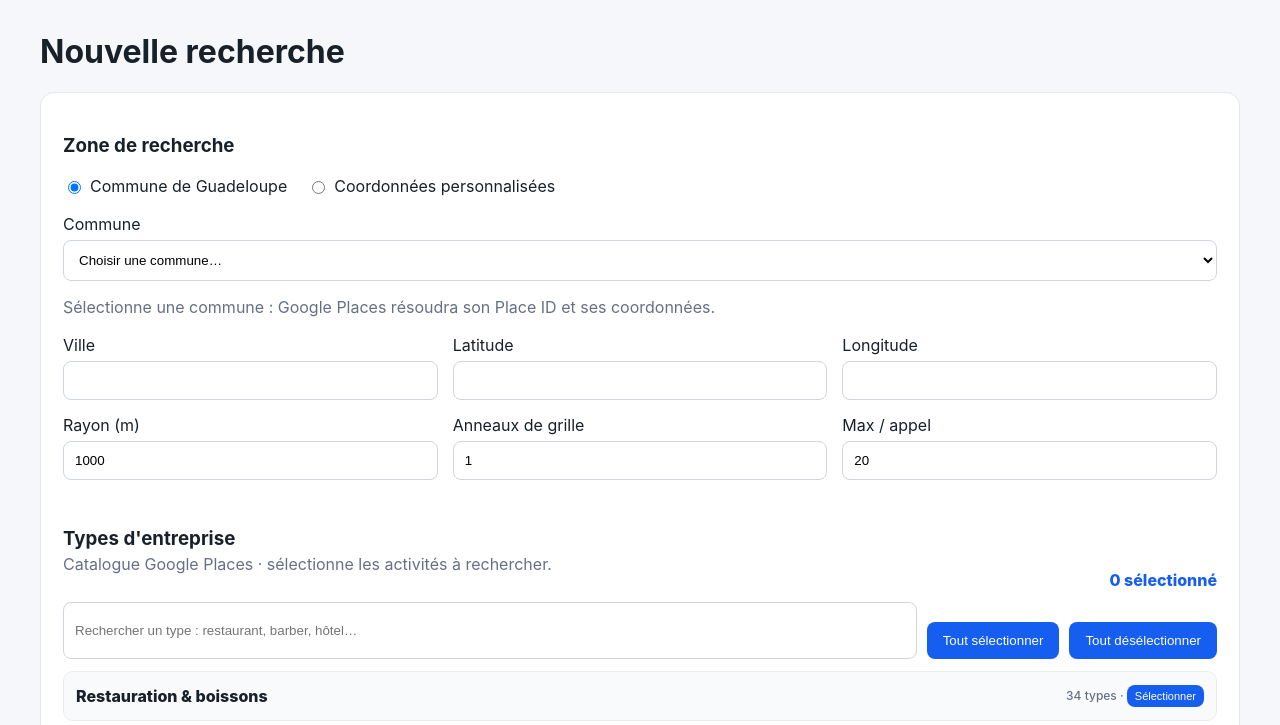
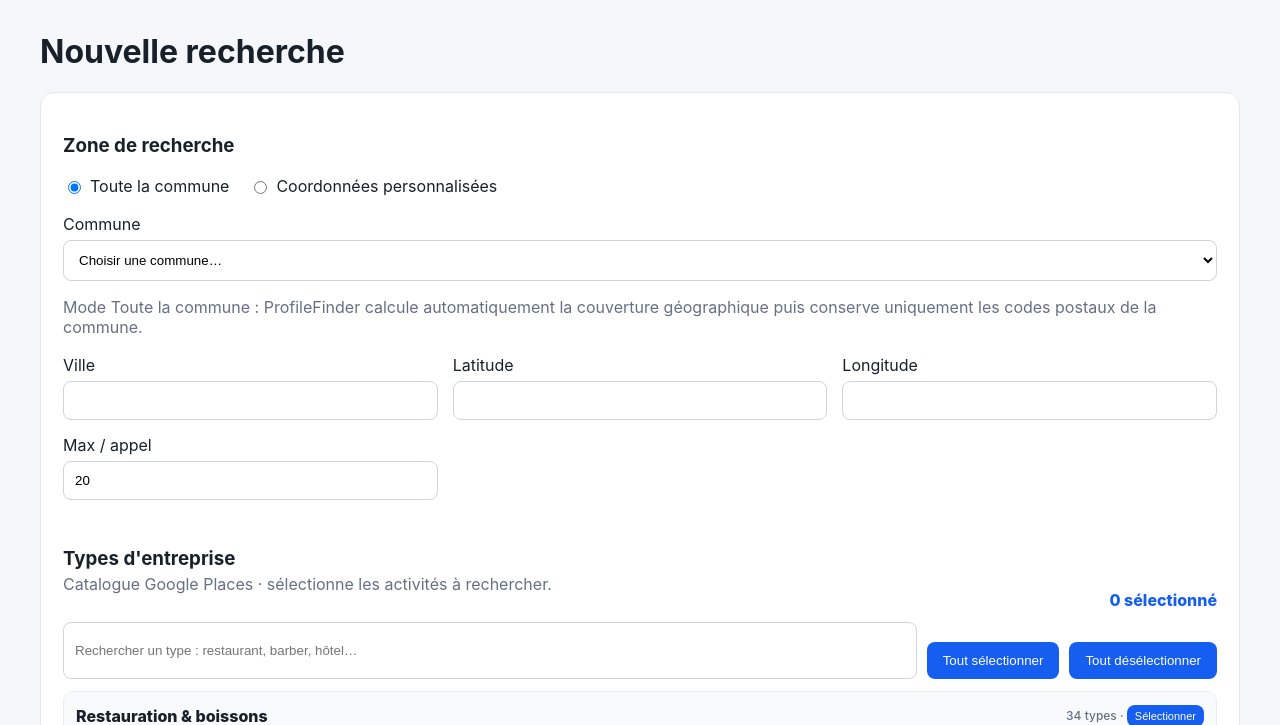
Before and after one commit to mopsoner/Profilefinder, a FastAPI app: page /search in a window 1280 px wide. Shown: the part 60-785 px from the top of the page. Run offline with FastAPI, Linux system fonts and the light colour scheme.

Commit message:
Make whole-commune search the default UI mode

```diff
--- a/app/templates/search.html
+++ b/app/templates/search.html
@@ -3,12 +3,12 @@
 <form method="post" class="panel" id="search-form">
 <h3>Zone de recherche</h3>
 <div class="mode-switch">
-<label><input type="radio" name="location_mode" value="commune" checked> Commune de Guadeloupe</label>
+<label><input type="radio" name="location_mode" value="commune" checked> Toute la commune</label>
 <label><input type="radio" name="location_mode" value="custom"> Coordonnées personnalisées</label>
 </div>
 <div id="commune-mode">
 <label>Commune<select id="commune-select"><option value="">Choisir une commune…</option>{% for c in communes %}<option value="{{c.code}}" data-name="{{c.name}}" data-place-id="{{c.google_place_id or ''}}" data-lat="{{c.latitude if c.latitude is defined and c.latitude is not none else ''}}" data-lng="{{c.longitude if c.longitude is defined and c.longitude is not none else ''}}" data-postal="{{(c.postal_codes or [])|join(',')}}">{{c.name}}{% if c.postal_codes %} ({{c.postal_codes|join(", ")}}){% endif %}{% if c.resolved %} ✓{% endif %}</option>{% endfor %}</select></label>
-<p class="muted" id="commune-info">Sélectionne une commune : Google Places résoudra son Place ID et ses coordonnées.</p>
+<p class="muted" id="commune-info">Mode Toute la commune : ProfileFinder calcule automatiquement la couverture géographique puis conserve uniquement les codes postaux de la commune.</p>
 </div>
 <input type="hidden" id="commune-code" name="commune_code" value="">
 <input type="hidden" id="postal-codes" name="postal_codes" value="">
@@ -16,8 +16,8 @@
 <label>Ville<input id="city" name="city" required></label>
 <label>Latitude<input id="latitude" name="latitude" type="number" step="any" required></label>
 <label>Longitude<input id="longitude" name="longitude" type="number" step="any" required></label>
-<label>Rayon (m)<input name="radius" type="number" value="1000"></label>
-<label>Anneaux de grille<input name="rings" type="number" min="0" max="5" value="1"></label>
+<label class="manual-zone">Rayon (m)<input name="radius" type="number" value="1000"></label>
+<label class="manual-zone">Anneaux de grille<input name="rings" type="number" min="0" max="12" value="1"></label>
 <label>Max / appel<input name="max_results" type="number" min="1" max="20" value="20"></label>
 </div>
 <div class="type-picker-head"><div><h3>Types d'entreprise</h3><p class="muted">Catalogue Google Places · sélectionne les activités à rechercher.</p></div><span id="type-count">0 sélectionné</span></div>
@@ -27,7 +27,7 @@
 <script>
 (function(){
 const radios=document.querySelectorAll('input[name="location_mode"]'), box=document.getElementById('commune-mode'), select=document.getElementById('commune-select'), city=document.getElementById('city'), lat=document.getElementById('latitude'), lng=document.getElementById('longitude'), info=document.getElementById('commune-info'), postal=document.getElementById('postal-codes'), communeCode=document.getElementById('commune-code');
-function mode(){const isCommune=document.querySelector('input[name="location_mode"]:checked').value==='commune';box.style.display=isCommune?'block':'none';city.readOnly=isCommune;lat.readOnly=isCommune;lng.readOnly=isCommune;if(!isCommune){city.value='';lat.value='';lng.value='';postal.value='';communeCode.value='';}}
+function mode(){const isCommune=document.querySelector('input[name="location_mode"]:checked').value==='commune';box.style.display=isCommune?'block':'none';document.querySelectorAll('.manual-zone').forEach(x=>x.style.display=isCommune?'none':'');city.readOnly=isCommune;lat.readOnly=isCommune;lng.readOnly=isCommune;if(!isCommune){city.value='';lat.value='';lng.value='';postal.value='';communeCode.value='';}}
 async function commune(){const o=select.options[select.selectedIndex];city.value='';lat.value='';lng.value='';postal.value='';communeCode.value='';if(!o||!o.value){info.textContent='Sélectionne une commune : Google Places fournit son Place ID et ses coordonnées.';return;}communeCode.value=o.value;if(o.dataset.placeId&&o.dataset.lat&&o.dataset.lng){city.value=o.dataset.name;lat.value=o.dataset.lat;lng.value=o.dataset.lng;postal.value=o.dataset.postal||'';info.textContent='Référentiel Google Places · Place ID '+o.dataset.placeId+' · '+o.dataset.lat+', '+o.dataset.lng;return;}select.disabled=true;info.textContent='Commune non initialisée : résolution Google Places…';try{const r=await fetch('/api/communes/'+encodeURIComponent(o.value)+'/resolve');const data=await r.json();if(!data.ok)throw new Error(data.error||'Erreur Google Places');const p=data.commune;city.value=p.name;lat.value=p.latitude;lng.value=p.longitude;postal.value=(p.postal_codes||[]).join(',');o.dataset.postal=postal.value;o.dataset.placeId=p.google_place_id;o.dataset.lat=p.latitude;o.dataset.lng=p.longitude;info.textContent='Google Places · Place ID '+p.google_place_id+' · '+p.latitude+', '+p.longitude;}catch(e){info.textContent='Impossible de résoudre cette commune via Google Places : '+e.message;}finally{select.disabled=false;}}
 radios.forEach(r=>r.addEventListener('change',mode));select.addEventListener('change',commune);mode();
 const typeSearch=document.getElementById('type-search'),typeCount=document.getElementById('type-count'),options=Array.from(document.querySelectorAll('.type-option'));
```
